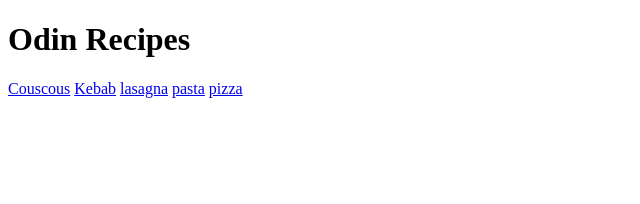
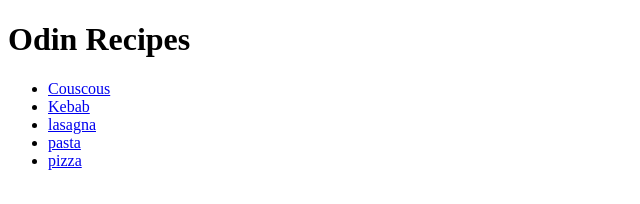
Before and after one commit to salsabilgh1/odin-recipes, a plain HTML site: page index.html in a window 1280 px wide. Shown: the whole page, without its empty margins (0-640 px from the left). Drawn offline with Linux system fonts and the light colour scheme.

Commit message:
orgenize the linkes in unordered list

```diff
--- a/index.html
+++ b/index.html
@@ -7,10 +7,12 @@
 </head>
 <body>
     <h1>Odin Recipes</h1>
-    <a href="recipes/couscous.html">Couscous</a>
-    <a href="recipes/kebab.html">Kebab</a>
-    <a href="recipes/lasagna.html">lasagna</a>
-    <a href="recipes/pasta.html">pasta</a>
-    <a href="recipes/pizza.html">pizza</a>
+    <ul>
+    <li><a href="recipes/couscous.html">Couscous</a></li>
+    <li><a href="recipes/kebab.html">Kebab</a></li>
+    <li><a href="recipes/lasagna.html">lasagna</a></li>
+    <li><a href="recipes/pasta.html">pasta</a></li>
+    <li><a href="recipes/pizza.html">pizza</a></li>
+    </ul>
 </body>
 </html>
```
